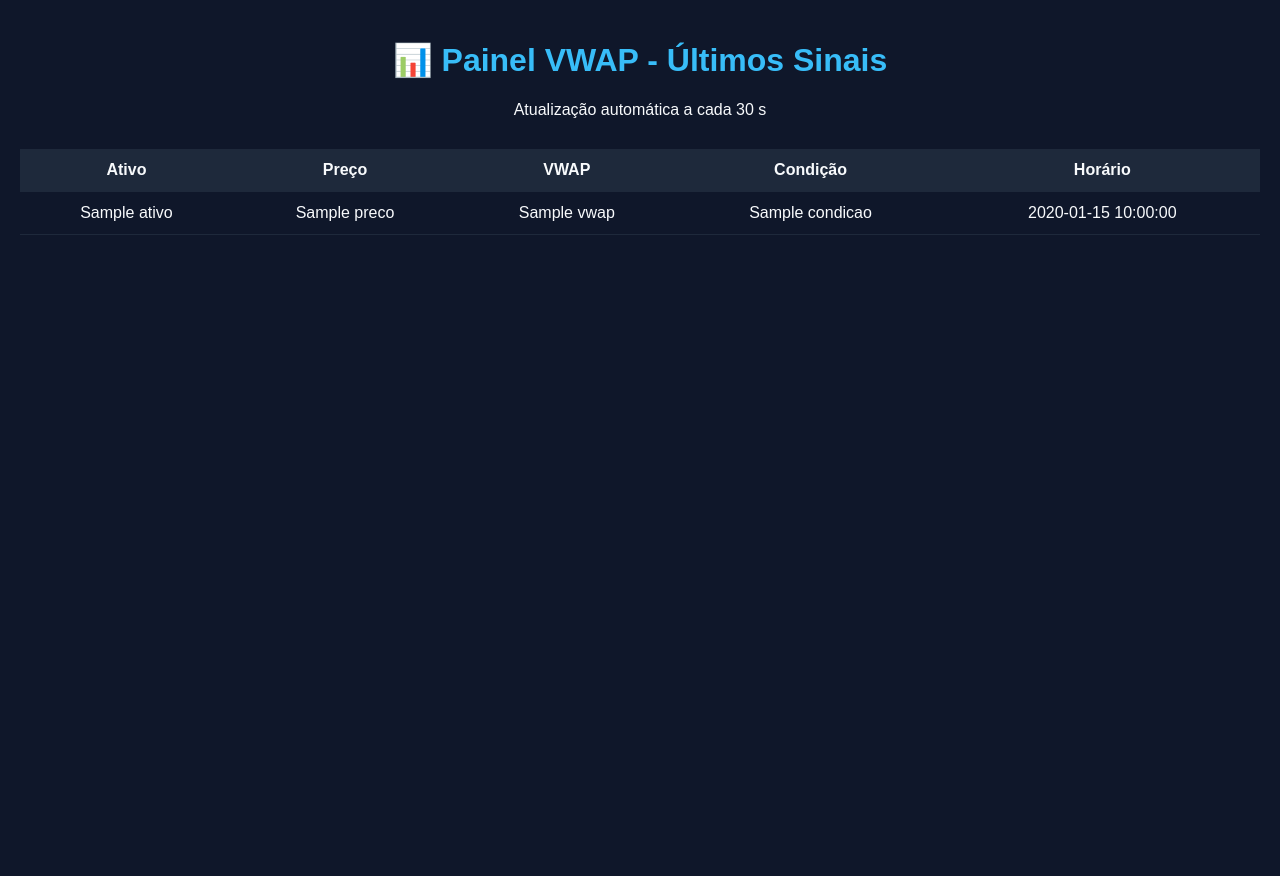
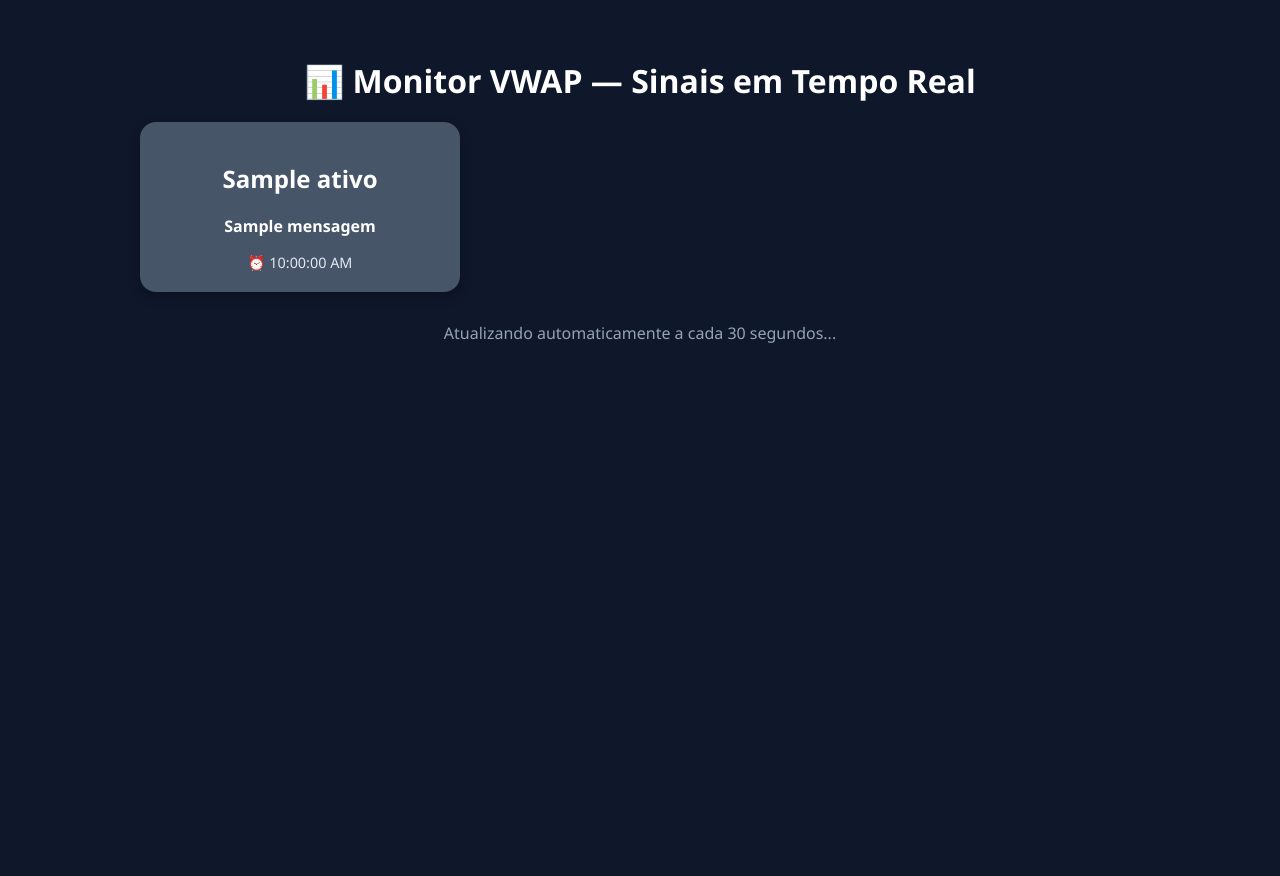
Before and after one commit to icleoc/daytrade-monitor, a Flask app: template templates/dashboard.html in a window 1280 px wide. Before the commit the page ends 235 px from the top, so only its background shows below. Run offline with Flask 3, Linux system fonts and the light colour scheme; the template is opened without the code that fills it: most values are stand-ins (such as "Sample title", 1, 10 or a date in 2020).

Commit message:
Update dashboard.html

```diff
--- a/templates/dashboard.html
+++ b/templates/dashboard.html
@@ -2,63 +2,71 @@
 <html lang="pt-br">
 <head>
     <meta charset="UTF-8">
-    <title>Painel VWAP - Sinais em Tempo Real</title>
     <meta http-equiv="refresh" content="30">
+    <meta name="viewport" content="width=device-width, initial-scale=1.0">
+    <title>Monitor VWAP — Sinais em Tempo Real</title>
     <style>
         body {
-            font-family: Arial, sans-serif;
             background-color: #0f172a;
-            color: #f8fafc;
-            margin: 0;
-            padding: 20px;
+            color: #fff;
+            font-family: "Segoe UI", sans-serif;
+            display: flex;
+            flex-direction: column;
+            align-items: center;
+            justify-content: flex-start;
+            padding: 30px;
+            min-height: 100vh;
         }
         h1 {
-            color: #38bdf8;
+            font-size: 2rem;
+            margin-bottom: 20px;
             text-align: center;
         }
-        table {
+        .container {
+            display: grid;
+            grid-template-columns: repeat(auto-fill, minmax(250px, 1fr));
+            gap: 20px;
             width: 100%;
-            border-collapse: collapse;
-            margin-top: 30px;
+            max-width: 1000px;
         }
-        th, td {
-            padding: 12px;
+        .card {
+            border-radius: 16px;
+            padding: 20px;
             text-align: center;
-            border-bottom: 1px solid #1e293b;
+            box-shadow: 0 4px 12px rgba(0,0,0,0.3);
+            transition: transform 0.2s ease;
         }
-        th {
-            background-color: #1e293b;
-        }
-        tr:hover {
-            background-color: #334155;
+        .card:hover { transform: scale(1.05); }
+        .buy { background-color: #16a34a; }  /* Verde */
+        .sell { background-color: #dc2626; } /* Vermelho */
+        .neutral { background-color: #475569; } /* Cinza */
+        .hora {
+            font-size: 0.9em;
+            color: #e2e8f0;
+            margin-top: 10px;
         }
     </style>
 </head>
 <body>
-    <h1>📊 Painel VWAP - Últimos Sinais</h1>
-    <p style="text-align:center;">Atualização automática a cada 30 s</p>
+    <h1>📊 Monitor VWAP — Sinais em Tempo Real</h1>
+    <div class="container">
+        {% for s in sinais %}
+        <div class="card {% if s.tipo == 'compra' %}buy{% elif s.tipo == 'venda' %}sell{% else %}neutral{% endif %}">
+            <h2>{{ s.ativo }}</h2>
+            <p><strong>{{ s.mensagem }}</strong></p>
+            <div class="hora">⏰ <span class="hora-local" data-utc="{{ s.timestamp }}"></span></div>
+        </div>
+        {% endfor %}
+    </div>
+    <p style="margin-top: 30px; color: #94a3b8;">Atualizando automaticamente a cada 30 segundos...</p>
 
-    <table>
-        <thead>
-            <tr>
-                <th>Ativo</th>
-                <th>Preço</th>
-                <th>VWAP</th>
-                <th>Condição</th>
-                <th>Horário</th>
-            </tr>
-        </thead>
-        <tbody>
-            {% for s in sinais %}
-            <tr>
-                <td>{{ s['ativo'] }}</td>
-                <td>{{ s['preco'] }}</td>
-                <td>{{ s['vwap'] }}</td>
-                <td>{{ s['condicao'] }}</td>
-                <td>{{ s['timestamp'] }}</td>
-            </tr>
-            {% endfor %}
-        </tbody>
-    </table>
+    <script>
+        // Converte UTC → horário local automaticamente
+        document.querySelectorAll('.hora-local').forEach(el => {
+            const utcTime = el.dataset.utc;
+            const local = new Date(utcTime).toLocaleTimeString([], { hour: '2-digit', minute: '2-digit', second: '2-digit' });
+            el.textContent = local;
+        });
+    </script>
 </body>
 </html>
```
